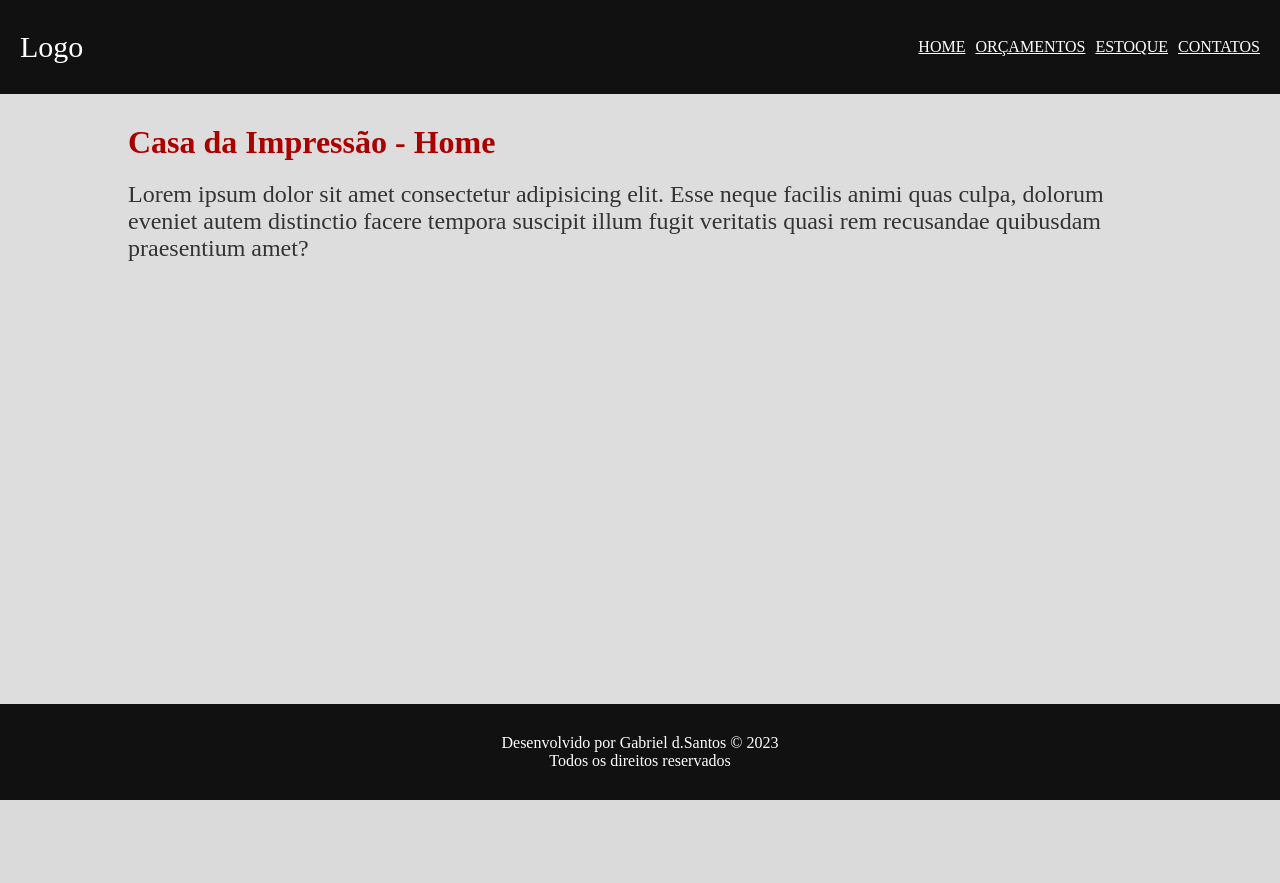
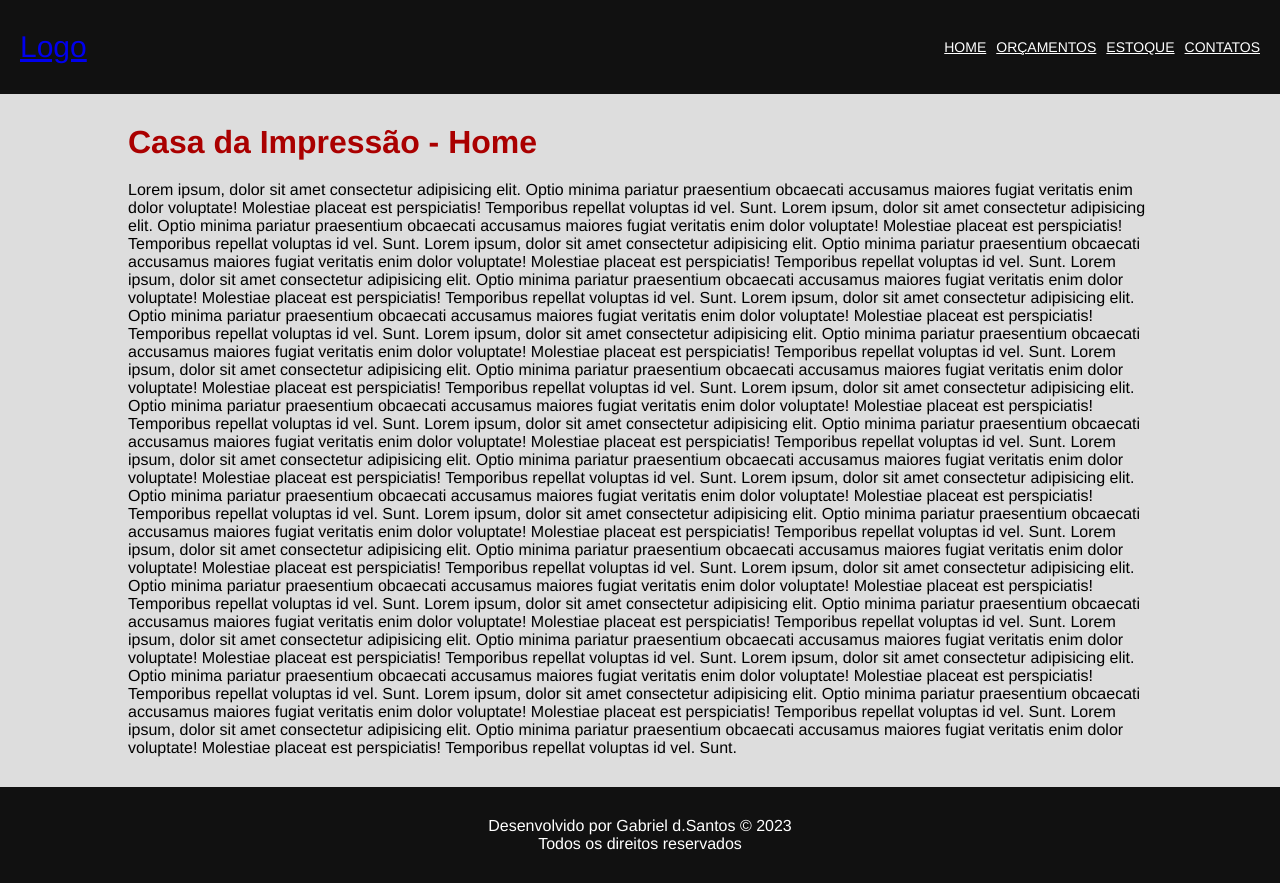
Before and after one commit to gabriel8programmer/project-os, a PHP site: page / in a window 1280 px wide. Before the commit the page ends 800 px from the top, so only its background shows below. Run offline with PHP 8.4, Linux system fonts and the light colour scheme.

Commit message:
finish basic structue for website

```diff
--- a/css/style.css
+++ b/css/style.css
@@ -9,7 +9,8 @@ body {
   background-color: #ddd;
   display: flex;
   flex-direction: column;
-  height: 100vh;
+  min-height: 100vh;
+  font-family: Helvetica, sans-serif;
 }
 
 header {
@@ -30,6 +31,7 @@ header nav {
 header nav a {
   color: #fff;
   text-transform: uppercase;
+  font-size: 14px;
 }
 
 main {
--- a/header.php
+++ b/header.php
@@ -1,7 +1,7 @@
 
 <header>
     <div id="logo">
-        Logo
+        <a href="./index.php">Logo</a>
     </div>
     <nav>
         <a href="./index.php">Home</a>
--- a/index.php
+++ b/index.php
@@ -14,7 +14,25 @@
     <!--main content home-->
     <main>
         <h1>Casa da Impressão - Home</h1>
-        <p>Lorem ipsum dolor sit amet consectetur adipisicing elit. Esse neque facilis animi quas culpa, dolorum eveniet autem distinctio facere tempora suscipit illum fugit veritatis quasi rem recusandae quibusdam praesentium amet?</p>
+        Lorem ipsum, dolor sit amet consectetur adipisicing elit. Optio minima pariatur praesentium obcaecati accusamus maiores fugiat veritatis enim dolor voluptate! Molestiae placeat est perspiciatis! Temporibus repellat voluptas id vel. Sunt.
+        Lorem ipsum, dolor sit amet consectetur adipisicing elit. Optio minima pariatur praesentium obcaecati accusamus maiores fugiat veritatis enim dolor voluptate! Molestiae placeat est perspiciatis! Temporibus repellat voluptas id vel. Sunt.
+        Lorem ipsum, dolor sit amet consectetur adipisicing elit. Optio minima pariatur praesentium obcaecati accusamus maiores fugiat veritatis enim dolor voluptate! Molestiae placeat est perspiciatis! Temporibus repellat voluptas id vel. Sunt.
+        Lorem ipsum, dolor sit amet consectetur adipisicing elit. Optio minima pariatur praesentium obcaecati accusamus maiores fugiat veritatis enim dolor voluptate! Molestiae placeat est perspiciatis! Temporibus repellat voluptas id vel. Sunt.
+        Lorem ipsum, dolor sit amet consectetur adipisicing elit. Optio minima pariatur praesentium obcaecati accusamus maiores fugiat veritatis enim dolor voluptate! Molestiae placeat est perspiciatis! Temporibus repellat voluptas id vel. Sunt.
+        Lorem ipsum, dolor sit amet consectetur adipisicing elit. Optio minima pariatur praesentium obcaecati accusamus maiores fugiat veritatis enim dolor voluptate! Molestiae placeat est perspiciatis! Temporibus repellat voluptas id vel. Sunt.
+        Lorem ipsum, dolor sit amet consectetur adipisicing elit. Optio minima pariatur praesentium obcaecati accusamus maiores fugiat veritatis enim dolor voluptate! Molestiae placeat est perspiciatis! Temporibus repellat voluptas id vel. Sunt.
+        Lorem ipsum, dolor sit amet consectetur adipisicing elit. Optio minima pariatur praesentium obcaecati accusamus maiores fugiat veritatis enim dolor voluptate! Molestiae placeat est perspiciatis! Temporibus repellat voluptas id vel. Sunt.
+        Lorem ipsum, dolor sit amet consectetur adipisicing elit. Optio minima pariatur praesentium obcaecati accusamus maiores fugiat veritatis enim dolor voluptate! Molestiae placeat est perspiciatis! Temporibus repellat voluptas id vel. Sunt.
+        Lorem ipsum, dolor sit amet consectetur adipisicing elit. Optio minima pariatur praesentium obcaecati accusamus maiores fugiat veritatis enim dolor voluptate! Molestiae placeat est perspiciatis! Temporibus repellat voluptas id vel. Sunt.
+        Lorem ipsum, dolor sit amet consectetur adipisicing elit. Optio minima pariatur praesentium obcaecati accusamus maiores fugiat veritatis enim dolor voluptate! Molestiae placeat est perspiciatis! Temporibus repellat voluptas id vel. Sunt.
+        Lorem ipsum, dolor sit amet consectetur adipisicing elit. Optio minima pariatur praesentium obcaecati accusamus maiores fugiat veritatis enim dolor voluptate! Molestiae placeat est perspiciatis! Temporibus repellat voluptas id vel. Sunt.
+        Lorem ipsum, dolor sit amet consectetur adipisicing elit. Optio minima pariatur praesentium obcaecati accusamus maiores fugiat veritatis enim dolor voluptate! Molestiae placeat est perspiciatis! Temporibus repellat voluptas id vel. Sunt.
+        Lorem ipsum, dolor sit amet consectetur adipisicing elit. Optio minima pariatur praesentium obcaecati accusamus maiores fugiat veritatis enim dolor voluptate! Molestiae placeat est perspiciatis! Temporibus repellat voluptas id vel. Sunt.
+        Lorem ipsum, dolor sit amet consectetur adipisicing elit. Optio minima pariatur praesentium obcaecati accusamus maiores fugiat veritatis enim dolor voluptate! Molestiae placeat est perspiciatis! Temporibus repellat voluptas id vel. Sunt.
+        Lorem ipsum, dolor sit amet consectetur adipisicing elit. Optio minima pariatur praesentium obcaecati accusamus maiores fugiat veritatis enim dolor voluptate! Molestiae placeat est perspiciatis! Temporibus repellat voluptas id vel. Sunt.
+        Lorem ipsum, dolor sit amet consectetur adipisicing elit. Optio minima pariatur praesentium obcaecati accusamus maiores fugiat veritatis enim dolor voluptate! Molestiae placeat est perspiciatis! Temporibus repellat voluptas id vel. Sunt.
+        Lorem ipsum, dolor sit amet consectetur adipisicing elit. Optio minima pariatur praesentium obcaecati accusamus maiores fugiat veritatis enim dolor voluptate! Molestiae placeat est perspiciatis! Temporibus repellat voluptas id vel. Sunt.
+        Lorem ipsum, dolor sit amet consectetur adipisicing elit. Optio minima pariatur praesentium obcaecati accusamus maiores fugiat veritatis enim dolor voluptate! Molestiae placeat est perspiciatis! Temporibus repellat voluptas id vel. Sunt.
     </main>
 
     <!--footer-->
--- a/scss/bootstrap.scss
+++ b/scss/bootstrap.scss
@@ -10,5 +10,6 @@ body {
     background-color: #ddd;
     display: flex;
     flex-direction: column;
-    height: 100vh;
+    min-height: 100vh;
+    font-family: Helvetica, sans-serif;
 }
--- a/scss/header.scss
+++ b/scss/header.scss
@@ -18,6 +18,7 @@ header {
         a {
             color: #fff;
             text-transform: uppercase;
+            font-size: 14px;
         }
 
     }
```
Also changed, not shown: 1 other file.
